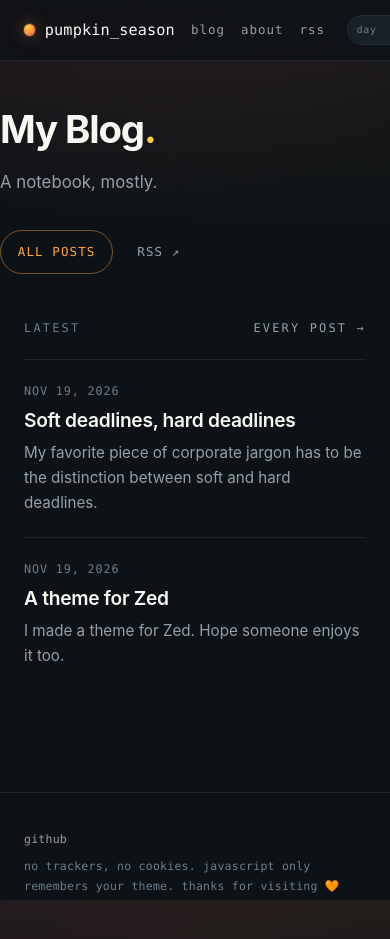
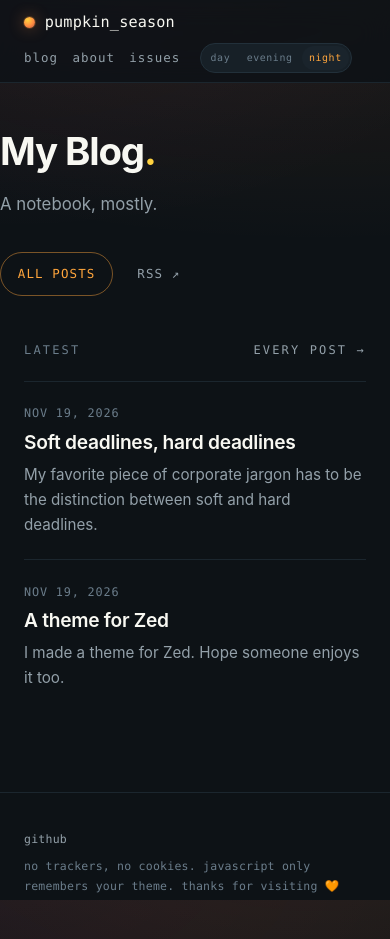
Before and after one commit to PumpkinSeason/my-blog, a Jekyll site: the page built from index.html, in a window 390 px wide and 944 px high. Shown: the top 939 px of the window. Built offline with Jekyll 4.4.1, drawn with Linux system fonts in a browser that asks for light colours.

Commit message:
blog: known issues page, mobile header wrap

```diff
--- a/_includes/header.html
+++ b/_includes/header.html
@@ -8,7 +8,8 @@
     <nav class="nav" aria-label="Primary">
       <a href="{{ '/blog/' | relative_url }}"{% if page.url == '/blog/' or page.collection == 'posts' %} aria-current="page"{% endif %}>blog</a>
       <a href="{{ '/about/' | relative_url }}"{% if page.url == '/about/' %} aria-current="page"{% endif %}>about</a>
-      <a href="{{ '/feed.xml' | relative_url }}">rss</a>
+      <a href="{{ '/issues/' | relative_url }}"{% if page.url == '/issues/' %} aria-current="page"{% endif %}>issues</a>
+      <a href="{{ '/feed.xml' | relative_url }}" class="nav-rss">rss</a>
 
       <div class="switch" role="radiogroup" aria-label="Colour scheme">
         <input type="radio" name="scheme" id="scheme-day" value="day">
--- a/assets/css/style.css
+++ b/assets/css/style.css
@@ -858,11 +858,22 @@ html[data-scheme="day"] {
 
 @media (max-width: 600px) {
   .site-header .wrap {
-    height: 3.75rem;
+    height: auto;
+    min-height: 3.75rem;
+    flex-wrap: wrap;
+    padding-block: 0.55rem;
+    row-gap: 0.45rem;
   }
 
   .nav {
-    gap: 1rem;
+    flex-wrap: wrap;
+    justify-content: flex-end;
+    gap: 0.9rem;
+    row-gap: 0.4rem;
+  }
+
+  .nav .nav-rss {
+    display: none;
   }
 
   .hero {
```
Also changed, not shown: known-issues.md (added, +20 -0 lines).
